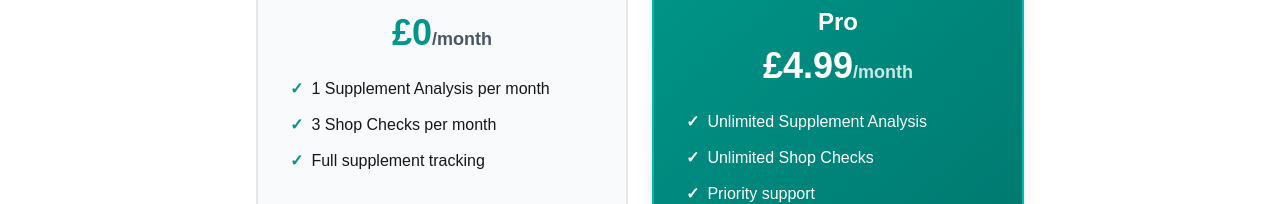
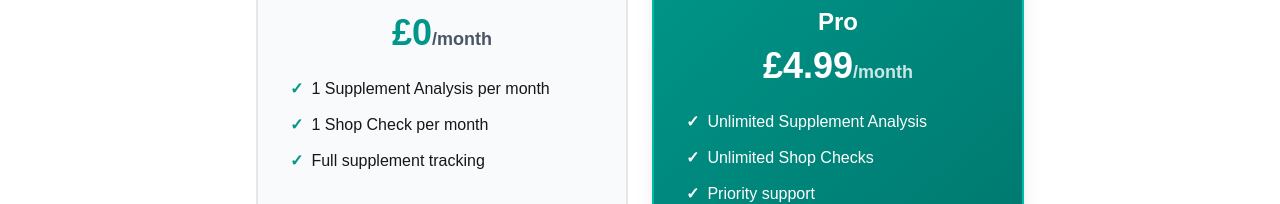
Before and after one commit to Uhuru1492/supmize-app, a Next.js app: page / in a window 1280 px wide. Shown: the part 2667-2871 px from the top of the page. Built offline with nearby package versions, Linux system fonts and the light colour scheme.

Commit message:
Update free tier: 3 shop checks to 1 shop check per month

```diff
--- a/app/page.js
+++ b/app/page.js
@@ -288,7 +288,7 @@ export default function Home() {
                 </li>
                 <li className="flex items-start gap-2">
                   <span className="text-teal-600 font-bold">✓</span>
-                  <span>3 Shop Checks per month</span>
+                  <span>1 Shop Check per month</span>
                 </li>
                 <li className="flex items-start gap-2">
                   <span className="text-teal-600 font-bold">✓</span>
```
